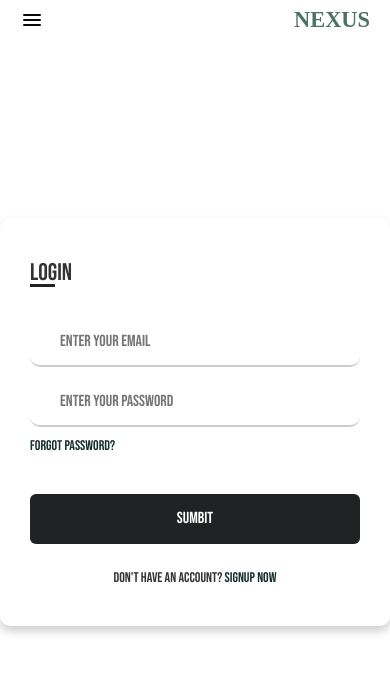
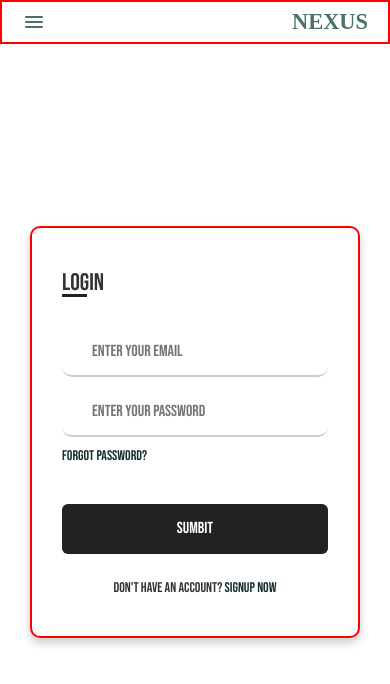
Before and after one commit to FurankuJosepho/Nexus, a plain HTML site: page login.html in a window 390 px wide. Drawn offline with nearby package versions, Linux system fonts and the light colour scheme; some icons are missing; a web font is replaced by a local one.

Commit message:
responsive changes

```diff
--- a/login.css
+++ b/login.css
@@ -29,6 +29,7 @@ header {
     left: 0;
     z-index: 10;
     padding: 0 10px;
+    border: 2px solid red;
 }
 
 .navbar {
@@ -42,7 +43,7 @@ header {
 
 .navbar .hamburger-btn {
     display: none;
-    color: #090909;
+    color: #4B7364;
     cursor: pointer;
     font-size: 1.5rem;
 }
@@ -104,7 +105,7 @@ header {
 
 
 
-@media (max-width: 500px) {
+@media (max-width: 576px) {
     .navbar :is(.hamburger-btn, .close-btn) {
         display: block;
     }
@@ -154,6 +155,35 @@ header {
         font-size: 0.9rem;
         padding: 7px 10px;
     }
+    .container{
+        margin-left: 30px;
+        margin-right: 30px;
+        margin-top: 2px;    }
+}
+
+/* Medium Screen */
+@media (max-width: 768px) {
+    .container{
+        margin-left: 30px;
+        margin-right: 30px;
+        margin-top: 10px;
+    }
+}
+/* Larger Screen */
+@media (max-width: 992px) {
+    .container{
+        margin-left: 30px;
+        margin-right: 30px;
+        margin-top: 20px;
+    }
+}
+/* Extra Larger Screen */
+@media (max-width: 1200px) {
+    .container{
+        margin-left: 30px;
+        margin-right: 30px;
+        margin-top: 20px;
+    }
 }
 
 /* content */
@@ -166,6 +196,7 @@ header {
     box-shadow: 0 5px 10px rgba(0, 0, 0, 0.2);
     border-radius: 10px;
     perspective: 2700px;
+    border: 2px solid red;
 }
 
 .container .cover {
```
